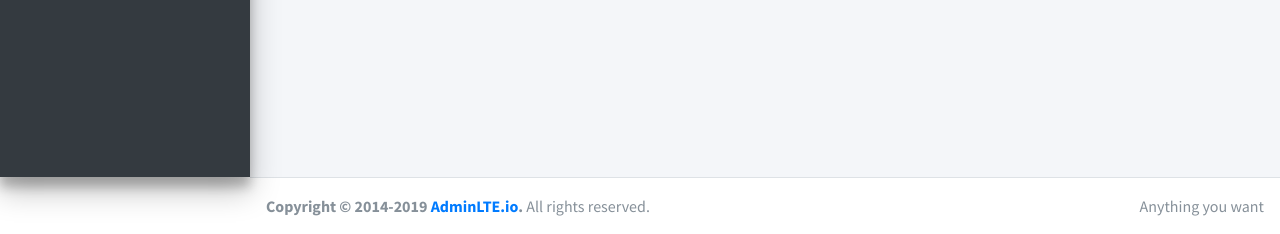
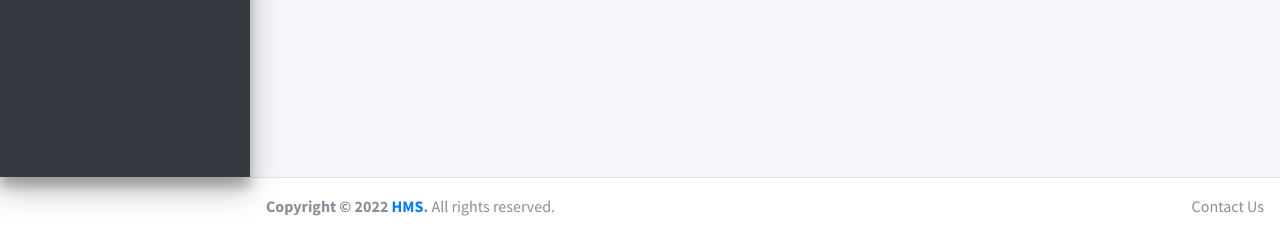
Before and after one commit to mohaali482/hms-react, a Django app: page /edit in a window 1280 px wide. Shown: the part 566-800 px from the top of the page. Run offline with Django 3.2, Linux system fonts and the light colour scheme; the visitor is signed in with stand-in values (Sample User, id 1); data that the repository does not hold is empty; some libraries are stand-ins or nearby versions.

Commit message:
added changes to base

```diff
--- a/hms/hospital/templates/hospital/base.html
+++ b/hms/hospital/templates/hospital/base.html
@@ -52,7 +52,7 @@ scratch. This page gets rid of all links and provides the needed markup only.
       <!-- Main Sidebar Container -->
       <aside class="main-sidebar sidebar-dark-primary elevation-4">
         <!-- Brand Logo -->
-        <a href="index3.html" class="brand-link">
+        <a href="home/" class="brand-link">
           <img
             src="{% static 'hospital_logo.jpg' %}"
             alt="AdminLTE
@@ -234,11 +234,11 @@ scratch. This page gets rid of all links and provides the needed markup only.
       <!-- Main Footer -->
       <footer class="main-footer">
         <!-- To the right -->
-        <div class="float-right d-none d-sm-inline">Anything you want</div>
+        <div class="float-right d-none d-sm-inline">Contact Us</div>
         <!-- Default to the left -->
         <strong
-          >Copyright &copy; 2014-2019
-          <a href="https://adminlte.io">AdminLTE.io</a>.</strong
+          >Copyright &copy; 2022
+          <a href="/">HMS</a>.</strong
         >
         All rights reserved.
       </footer>
```
